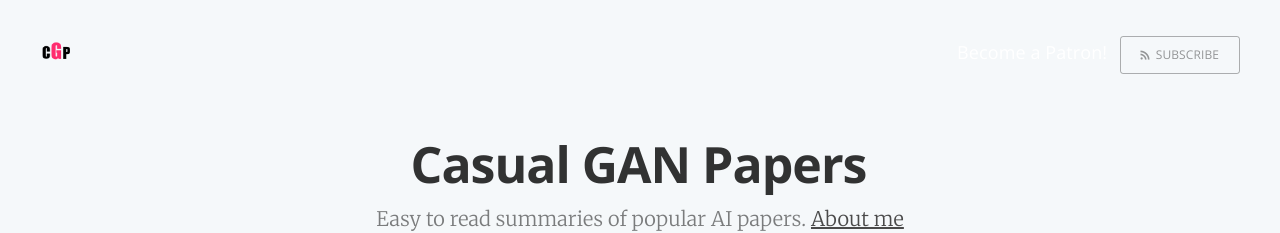
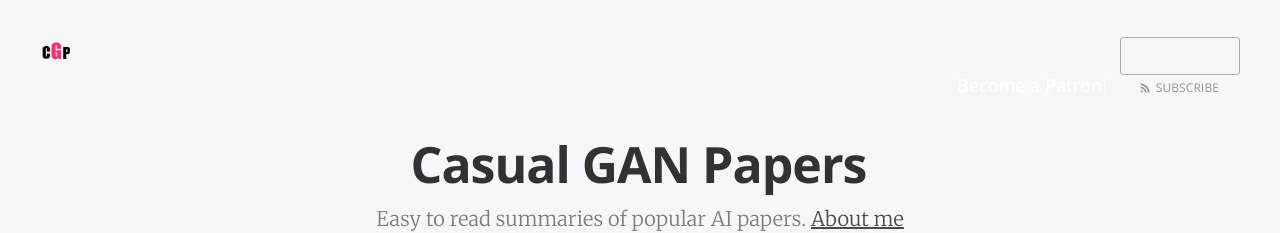
Before and after one commit to KirillDemochkin/kirilldemochkin.github.io, a Jekyll site: the page built from index.html, in a window 1280 px wide. Shown: the top 233 px of the page. Built offline with Jekyll 4.4.1, drawn with Linux system fonts in a browser that asks for light colours; the list of posts is cut into pages by our own code; comment, search, counter and statistics services are not loaded.

Commit message:
Update screen.css

```diff
--- a/assets/css/screen.css
+++ b/assets/css/screen.css
@@ -583,7 +583,7 @@ margin on the iframe, cause it breaks stuff. */
     text-align: center;
     font-size: 12px;
     text-transform: uppercase;
-    line-height: 35px;
+    line-height: 100px;
     border-radius: 3px;
     background: rgba(0,0,0,0.1);
     transition: all ease 0.3s;
@@ -609,7 +609,7 @@ margin on the iframe, cause it breaks stuff. */
     text-align: center;
     font-size: 12px;
     text-transform: uppercase;
-    line-height: 35px;
+    line-height: 100px;
     white-space: nowrap;
     border-radius: 3px;
     background: rgba(0,0,0,0.1);
@@ -622,7 +622,7 @@ margin on the iframe, cause it breaks stuff. */
 
 .top-button-container {
     text-align: right;
-    line-height: 35px;
+    line-height: 100px;
 }
 
 .patreon-button {
@@ -631,7 +631,7 @@ margin on the iframe, cause it breaks stuff. */
     box-sizing: border-box;
     display: inline-block;
     width: auto;
-    line-height: 35px;
+    line-height: 100px;
     padding-right: 8px;
     padding-left: 8px;
 }
```
